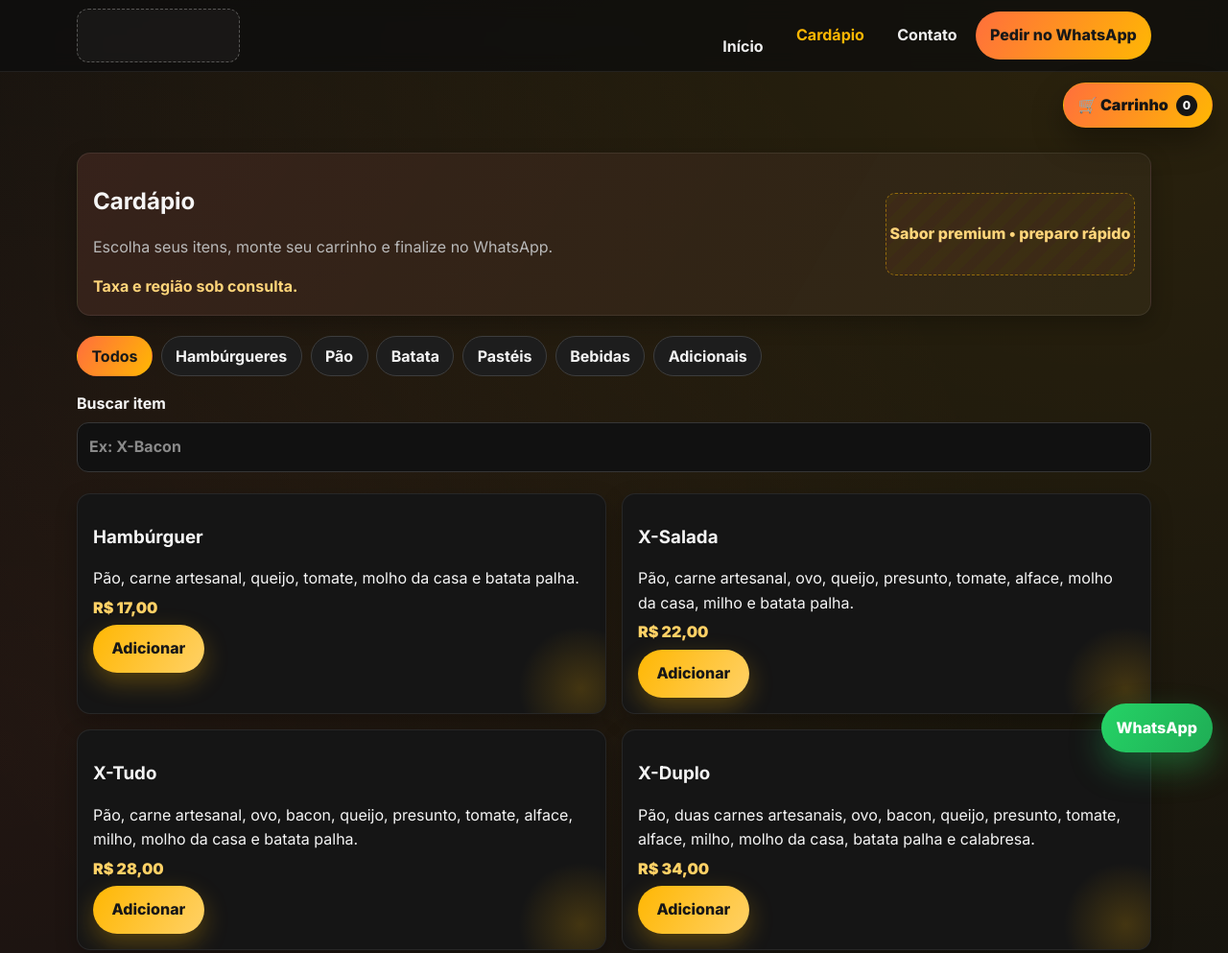
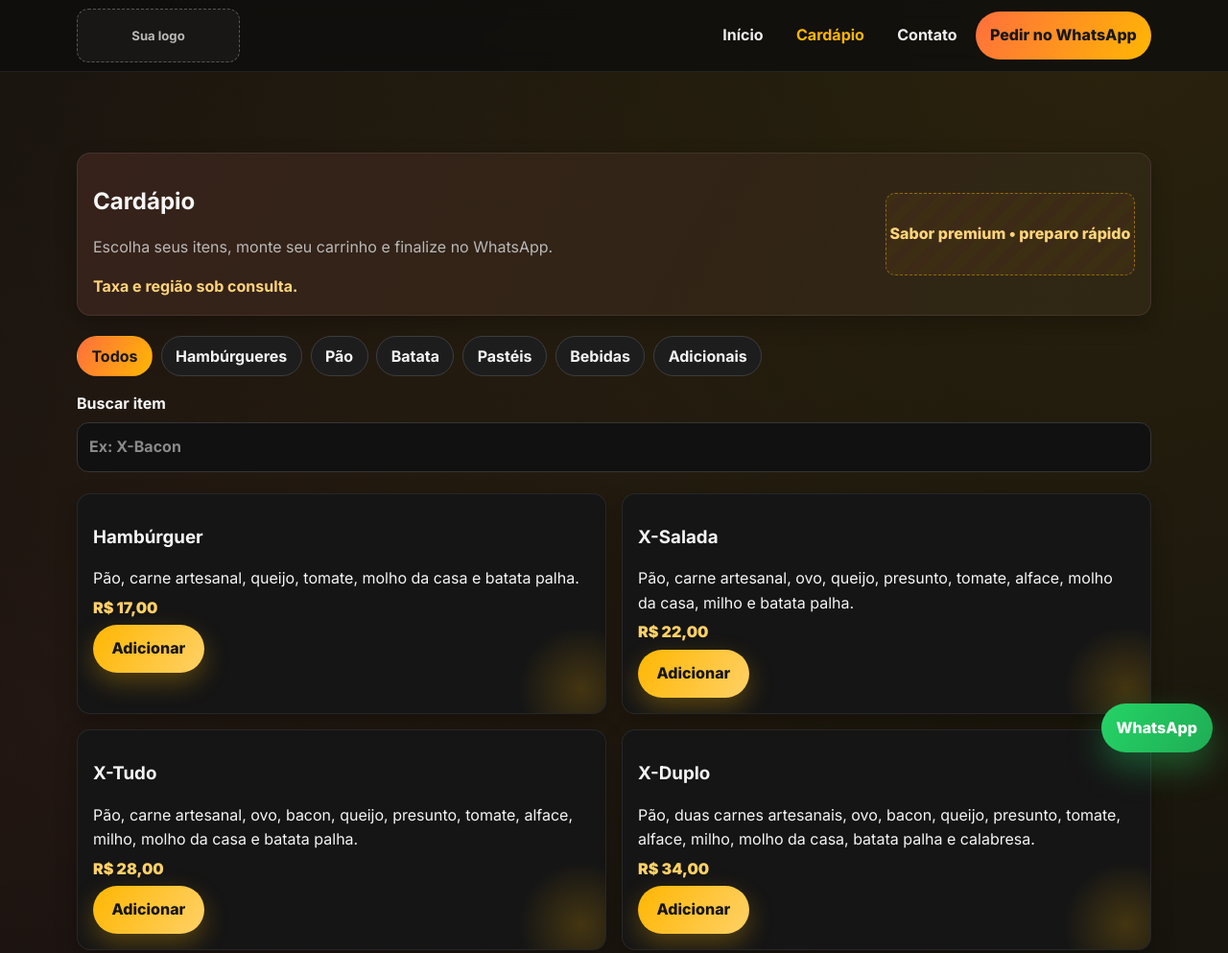
Before and after one commit to pyedro027/pyedrolanches, a plain HTML site: page cardapio.html in a window 1280 px wide. Shown: the top 993 px of the page at 96% size. Drawn offline with Linux system fonts and the light colour scheme.

Commit message:
Update cardapio.html

```diff
--- a/cardapio.html
+++ b/cardapio.html
@@ -17,7 +17,7 @@
     <header class="site-header">
       <nav class="navbar container" aria-label="Navegação principal">
         <a class="brand" href="index.html" aria-label="Página inicial">
-          <span class="logo-slot" src="logo.png" alt="Pyedro Lanches"
+          <span class="logo-slot">Sua logo</span>
         </a>
 
         <button class="menu-toggle" type="button" aria-expanded="false" aria-controls="nav-links" aria-label="Abrir menu">
@@ -52,18 +52,6 @@
           <div class="menu-hero-chip" aria-hidden="true">Sabor premium • preparo rápido</div>
         </section>
 
-        <button
-          id="cart-toggle"
-          class="cart-toggle"
-          type="button"
-          aria-expanded="false"
-          aria-controls="cart-panel"
-          aria-label="Abrir carrinho"
-        >
-          🛒 Carrinho
-          <span id="cart-count" class="cart-count">0</span>
-        </button>
-
         <section class="menu-controls" aria-label="Filtros do cardápio">
           <div class="filters" id="filters"></div>
           <label class="search-group" for="search-input">
@@ -78,8 +66,8 @@
             <div id="menu-grid" class="menu-grid"></div>
           </section>
 
-          <aside class="cart" id="cart-panel" aria-label="Carrinho de compras">
-            <div class="cart-header"><h2>Seu pedido</h2><button type="button" id="cart-close" class="cart-close" aria-label="Fechar carrinho">✕</button></div>
+          <aside class="cart" aria-label="Carrinho de compras">
+            <h2>Seu pedido</h2>
             <label for="customer-name">Nome (opcional)</label>
             <input id="customer-name" type="text" placeholder="Seu nome" />
             <ul id="cart-items" class="cart-items"></ul>
```
